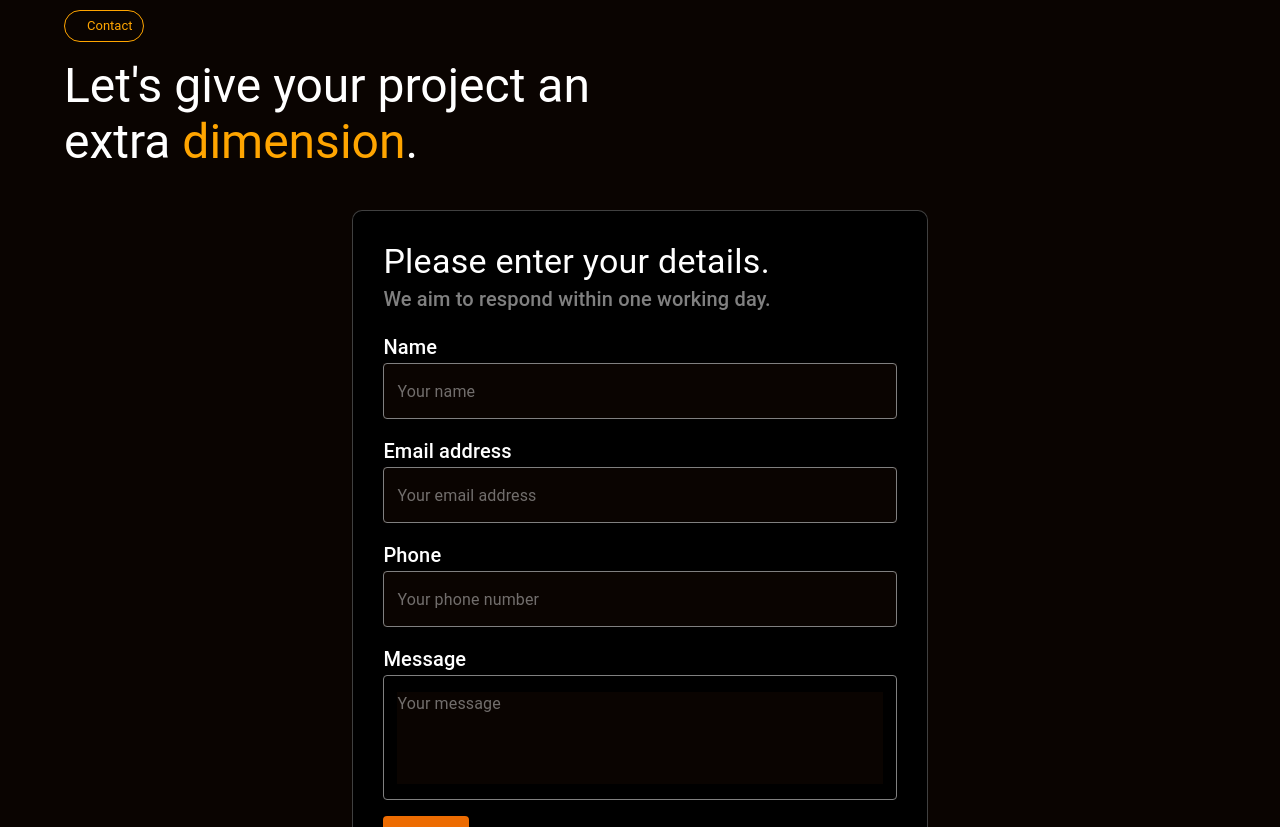
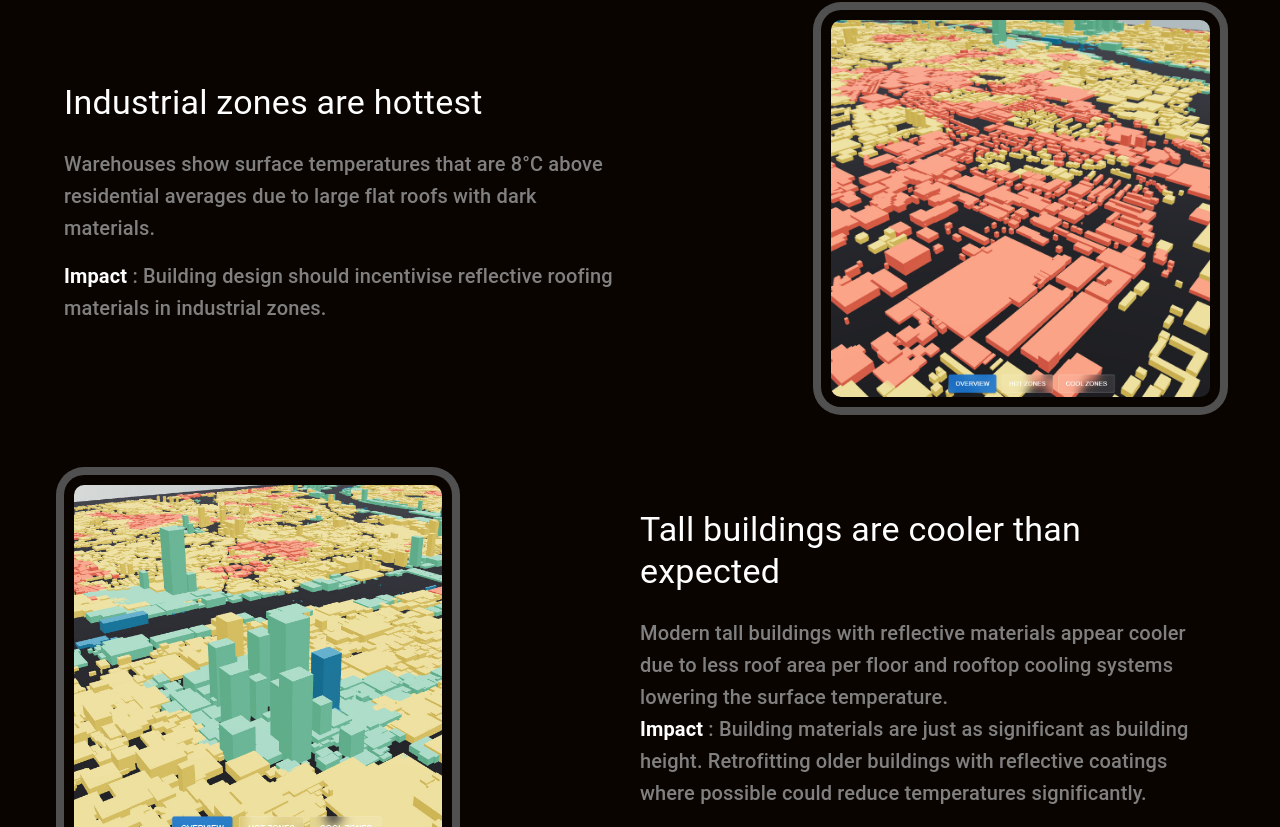
Before and after one commit to DoctorTone/drt-viz-ltd, a React (Vite) app: page /case-studies/heat-islands in a window 1280 px wide. Shown: the part 2993-3820 px from the top of the page. Built offline with nearby package versions, Linux system fonts and the light colour scheme; some icons are missing.

Commit message:
Added new coolest and hottest area images and updated case study text

```diff
--- a/src/components/CaseHeatIsland.tsx
+++ b/src/components/CaseHeatIsland.tsx
@@ -207,6 +207,58 @@ const CaseHeatIsland = () => {
           </Typography>
         </Grid>
       </Grid>
+      <Grid
+        container
+        sx={{ display: "flex", alignItems: "center", mb: 8, pr: 2 }}
+      >
+        <Grid size={{ xs: 12, sm: 6, md: 6 }}>
+          <Typography variant="h4" sx={{ mb: 3 }}>
+            Industrial zones are hottest
+          </Typography>
+          <Typography variant="h6" sx={{ color: "grey", mb: 2 }}>
+            Warehouses show surface temperatures that are 8°C above residential
+            averages due to large flat roofs with dark materials.
+          </Typography>
+          <Typography variant="h6" sx={{ color: "grey", mb: 2 }}>
+            <span style={{ color: "white" }}>
+              <strong>Impact</strong>
+            </span>{" "}
+            : Building design should incentivise reflective roofing materials in
+            industrial zones.
+          </Typography>
+        </Grid>
+        <Grid size={{ xs: 0, sm: 1, md: 2 }}></Grid>
+        <Grid size={{ xs: 12, sm: 5, md: 4 }}>
+          <img src="/images/hottest.jpg" className="borderedLight w-100" />
+        </Grid>
+      </Grid>
+      <Grid container sx={{ display: "flex", alignItems: "center", mb: 8 }}>
+        <Grid
+          size={{ xs: 12, sm: 5, md: 4 }}
+          sx={{ mb: { xs: 4, md: 0 }, pr: 2 }}
+        >
+          <img src="/images/coolest.jpg" className="borderedLight w-100" />
+        </Grid>
+        <Grid size={{ xs: 0, sm: 1, md: 2 }}></Grid>
+        <Grid size={6}>
+          <Typography variant="h4" sx={{ mb: 3 }}>
+            Tall buildings are cooler than expected
+          </Typography>
+          <Typography variant="h6" sx={{ color: "grey" }}>
+            Modern tall buildings with reflective materials appear cooler due to
+            less roof area per floor and rooftop cooling systems lowering the
+            surface temperature.
+          </Typography>
+          <Typography variant="h6" sx={{ color: "grey", mb: 3 }}>
+            <span style={{ color: "white" }}>
+              <strong>Impact</strong>
+            </span>{" "}
+            : Building materials are just as significant as building height.
+            Retrofitting older buildings with reflective coatings where possible
+            could reduce temperatures significantly.
+          </Typography>
+        </Grid>
+      </Grid>
     </Container>
   );
 };
```
Also changed, not shown: public/images/coolest.jpg (added), public/images/hottest.jpg (added).
